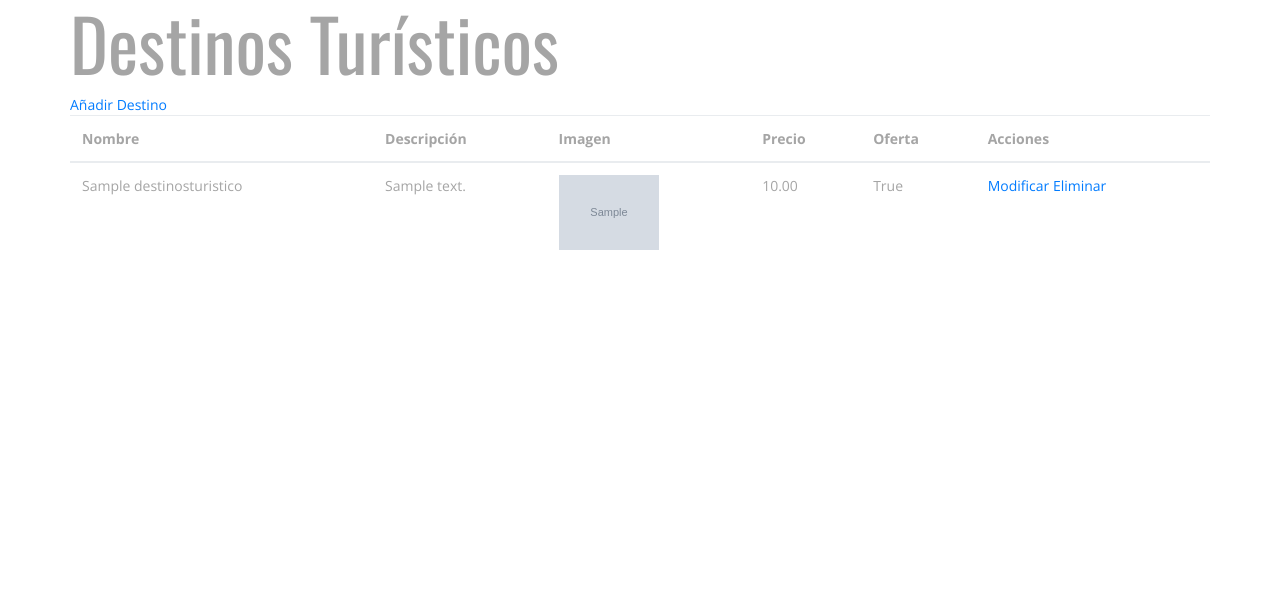
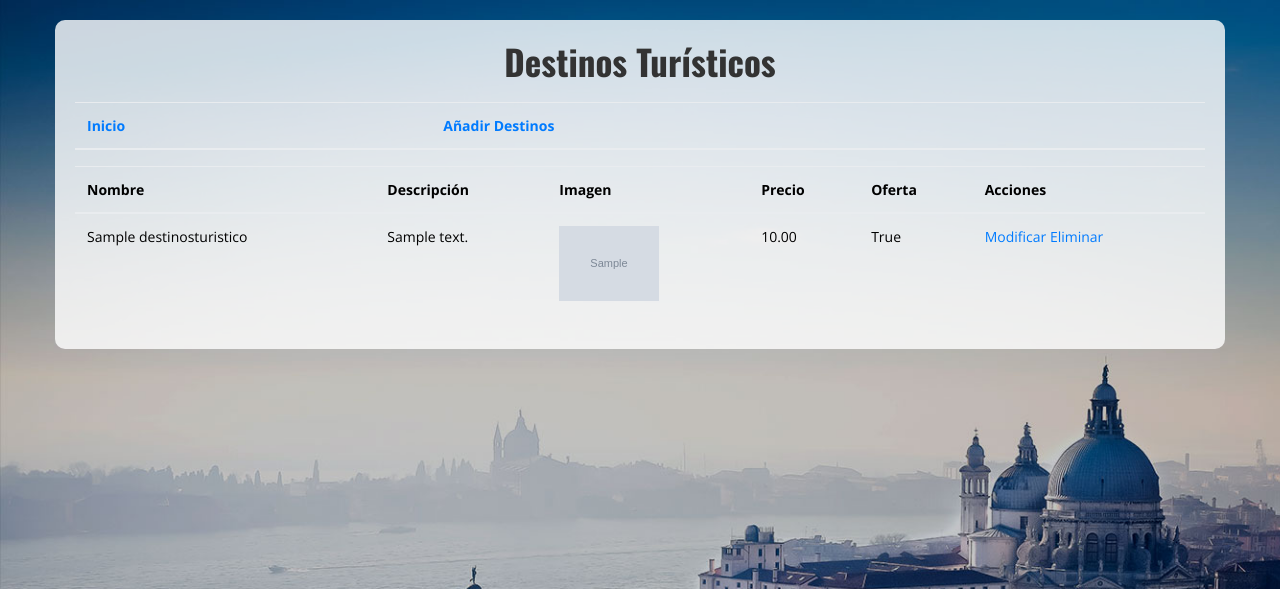
Before and after one commit to wilsonjosue/DjangoDestinosTuristicos, a Django app: page /listar/ in a window 1280 px wide. Shown: the top 589 px of the page. Run offline with Django 5.2, Linux system fonts and the light colour scheme; tables that the repository leaves empty hold one stand-in row (values such as "Sample post"); grey boxes marked "Sample" are stand-in pictures; lists and menus that the app fills with data are empty; some libraries are stand-ins or nearby versions.

Commit message:
Se añade un poco de CSS para mejorar el diseño en templates/listarDestinos.html

```diff
--- a/templates/listarDestinos.html
+++ b/templates/listarDestinos.html
@@ -15,13 +15,42 @@
     <link rel="stylesheet" type="text/css" href="{% static 'plugins/OwlCarousel2-2.2.1/animate.css' %}">
     <link rel="stylesheet" type="text/css" href="{% static 'styles/main_styles.css' %}">
     <link rel="stylesheet" type="text/css" href="{% static 'styles/responsive.css' %}">
+    <style>
+        body {
+            background-image: url("{% static 'images/home_slider.jpg' %}");
+            background-size: cover;
+            background-repeat: no-repeat;
+            background-attachment: fixed;
+            color: #000; /* Color negro para el texto */
+        }
+        .container {
+            background-color: rgba(255, 255, 255, 0.8);
+            padding: 20px;
+            border-radius: 10px;
+            margin-top: 20px;
+        }
+        h1 {
+            text-align: center;
+            font-size: 2.5em;
+            margin-bottom: 20px;
+            color: #333;
+            font-weight: 700;
+        }
+    </style>
     <script src='main.js'></script>
 </head>
 <body>
 
     <div class="container">
         <h1>Destinos Turísticos</h1>
-        <a href="{% url 'añadirDestino' %}">Añadir Destino</a>
+        <table class="table">
+            <thead>
+                <tr>
+                    <th><a href="{% url 'index' %}">Inicio</a></th>
+                    <th><a href="{% url 'añadirDestino' %}">Añadir Destinos</a></th>
+                </tr>
+            </thead>
+        </table>
         <table class="table">
             <thead>
                 <tr>
```
